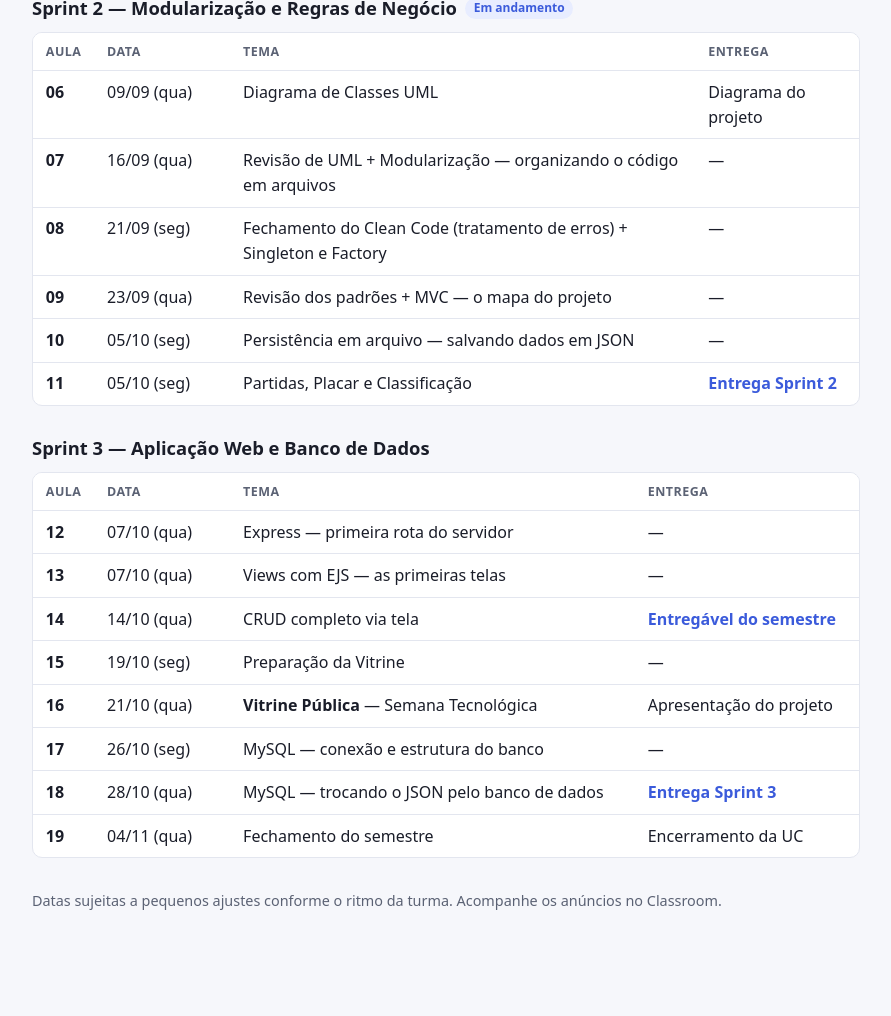
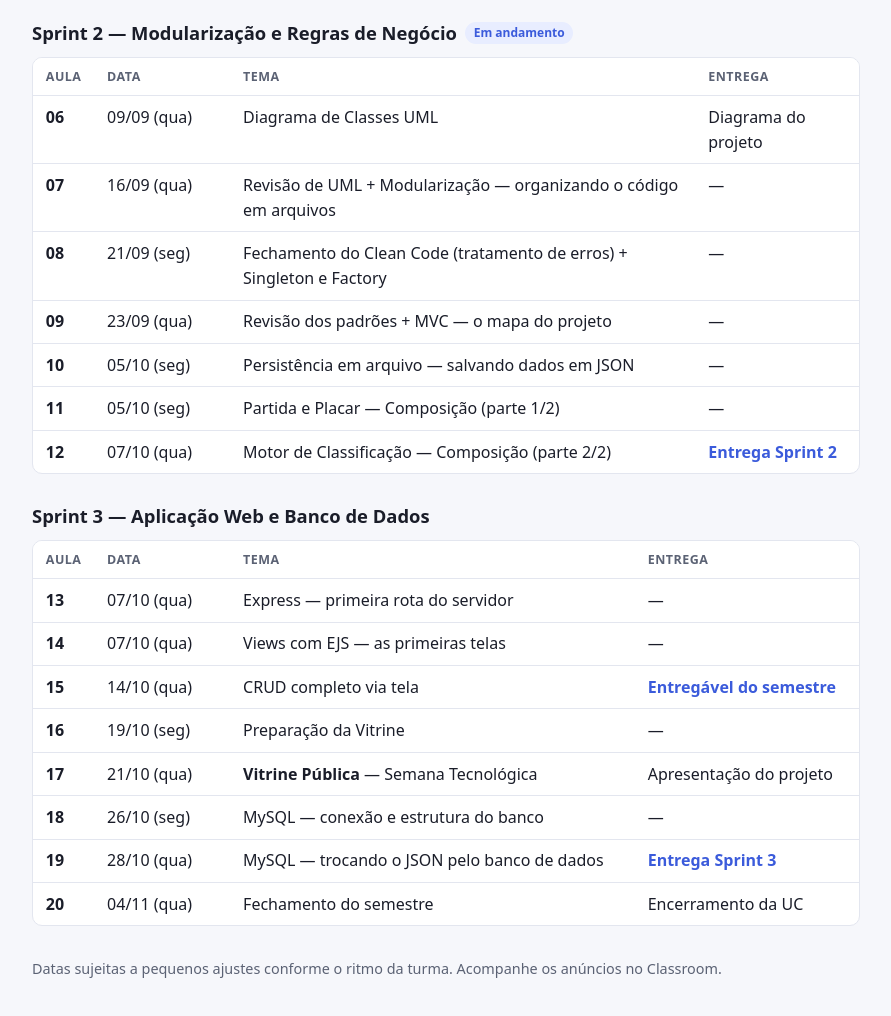
Before and after one commit to dorfusouza/backend-turma1-cronograma, a plain HTML site: page index.html in a window 1280 px wide. Shown: the part 578-1594 px from the top of the page, without its empty margins (194-1085 px from the left). Before the commit the page ends 1538 px from the top, so only its background shows below. Drawn offline with Linux system fonts and the light colour scheme.

Commit message:
Cronograma: 05/10 vira dia de manha, Composicao dividida, 26/10 recupera deficit
Co-Authored-By: Claude Sonnet 5 <noreply@anthropic.com>

```diff
--- a/index.html
+++ b/index.html
@@ -48,8 +48,8 @@
   <header>
     <h1>Programação Back-End — Turma 1</h1>
     <p>Projeto Arena-Connect · 2º semestre de 2026</p>
-    <p>Aulas: segundas (4 aulas) e quartas (6 aulas) · Período: 19/08 a 04/11/2026</p>
-    <p><strong>Última atualização:</strong> 21/09/2026</p>
+    <p>Aulas: segundas (4 aulas) e quartas (6 aulas) — 07/10 e 26/10 são dias de 10 aulas · Período: 19/08 a 04/11/2026</p>
+    <p><strong>Última atualização:</strong> 02/10/2026</p>
   </header>
 
   <section>
@@ -76,7 +76,8 @@
         <tr><td class="n">08</td><td class="d">21/09 (seg)</td><td>Fechamento do Clean Code (tratamento de erros) + Singleton e Factory</td><td>—</td></tr>
         <tr><td class="n">09</td><td class="d">23/09 (qua)</td><td>Revisão dos padrões + MVC — o mapa do projeto</td><td>—</td></tr>
         <tr><td class="n">10</td><td class="d">05/10 (seg)</td><td>Persistência em arquivo — salvando dados em JSON</td><td>—</td></tr>
-        <tr><td class="n">11</td><td class="d">05/10 (seg)</td><td>Partidas, Placar e Classificação</td><td class="entrega">Entrega Sprint 2</td></tr>
+        <tr><td class="n">11</td><td class="d">05/10 (seg)</td><td>Partida e Placar — Composição (parte 1/2)</td><td>—</td></tr>
+        <tr><td class="n">12</td><td class="d">07/10 (qua)</td><td>Motor de Classificação — Composição (parte 2/2)</td><td class="entrega">Entrega Sprint 2</td></tr>
       </tbody>
     </table></div>
   </section>
@@ -86,14 +87,14 @@
     <div class="scroll"><table>
       <thead><tr><th>Aula</th><th>Data</th><th>Tema</th><th>Entrega</th></tr></thead>
       <tbody>
-        <tr><td class="n">12</td><td class="d">07/10 (qua)</td><td>Express — primeira rota do servidor</td><td>—</td></tr>
-        <tr><td class="n">13</td><td class="d">07/10 (qua)</td><td>Views com EJS — as primeiras telas</td><td>—</td></tr>
-        <tr><td class="n">14</td><td class="d">14/10 (qua)</td><td>CRUD completo via tela</td><td class="entrega">Entregável do semestre</td></tr>
-        <tr><td class="n">15</td><td class="d">19/10 (seg)</td><td>Preparação da Vitrine</td><td>—</td></tr>
-        <tr><td class="n">16</td><td class="d">21/10 (qua)</td><td><strong>Vitrine Pública</strong> — Semana Tecnológica</td><td>Apresentação do projeto</td></tr>
-        <tr><td class="n">17</td><td class="d">26/10 (seg)</td><td>MySQL — conexão e estrutura do banco</td><td>—</td></tr>
-        <tr><td class="n">18</td><td class="d">28/10 (qua)</td><td>MySQL — trocando o JSON pelo banco de dados</td><td class="entrega">Entrega Sprint 3</td></tr>
-        <tr><td class="n">19</td><td class="d">04/11 (qua)</td><td>Fechamento do semestre</td><td>Encerramento da UC</td></tr>
+        <tr><td class="n">13</td><td class="d">07/10 (qua)</td><td>Express — primeira rota do servidor</td><td>—</td></tr>
+        <tr><td class="n">14</td><td class="d">07/10 (qua)</td><td>Views com EJS — as primeiras telas</td><td>—</td></tr>
+        <tr><td class="n">15</td><td class="d">14/10 (qua)</td><td>CRUD completo via tela</td><td class="entrega">Entregável do semestre</td></tr>
+        <tr><td class="n">16</td><td class="d">19/10 (seg)</td><td>Preparação da Vitrine</td><td>—</td></tr>
+        <tr><td class="n">17</td><td class="d">21/10 (qua)</td><td><strong>Vitrine Pública</strong> — Semana Tecnológica</td><td>Apresentação do projeto</td></tr>
+        <tr><td class="n">18</td><td class="d">26/10 (seg)</td><td>MySQL — conexão e estrutura do banco</td><td>—</td></tr>
+        <tr><td class="n">19</td><td class="d">28/10 (qua)</td><td>MySQL — trocando o JSON pelo banco de dados</td><td class="entrega">Entrega Sprint 3</td></tr>
+        <tr><td class="n">20</td><td class="d">04/11 (qua)</td><td>Fechamento do semestre</td><td>Encerramento da UC</td></tr>
       </tbody>
     </table></div>
   </section>
```
